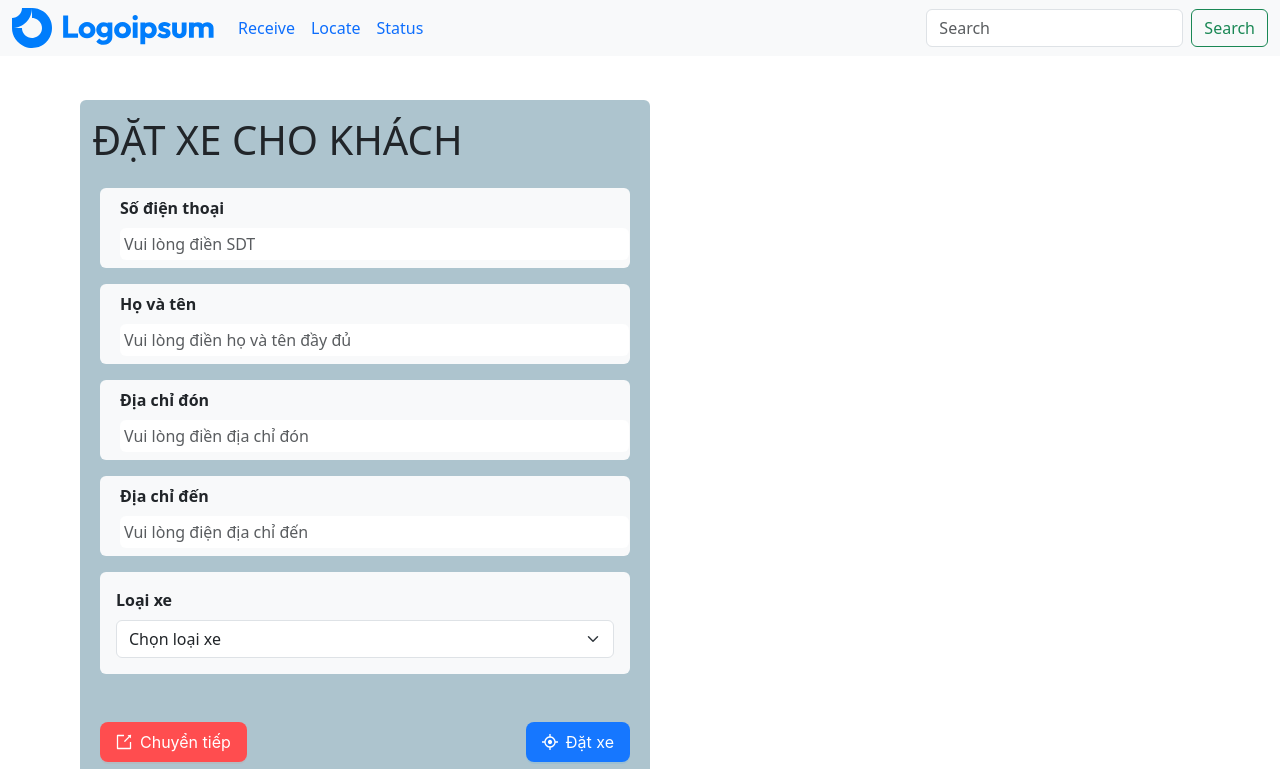
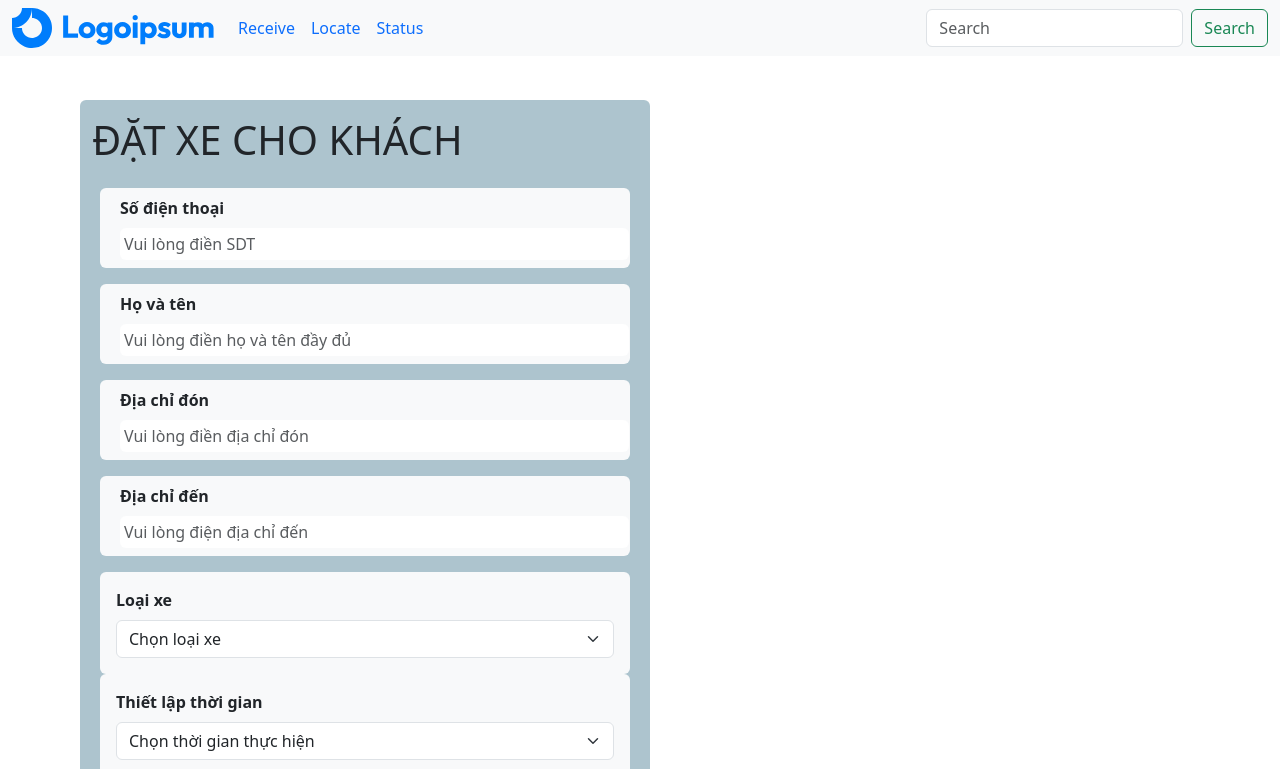
Before and after one commit to rayleigh420/KTPM_StaffCenter_Website_Client_App, a React (Vite) app: page / in a window 1280 px wide. Shown: the top 769 px of the page. Built offline with nearby package versions, Linux system fonts and the light colour scheme.

Commit message:
Add time pick up

```diff
--- a/src/components/Receive/Receive.jsx
+++ b/src/components/Receive/Receive.jsx
@@ -315,6 +315,19 @@ function Receive() {
 								</Form.Select>
 							</Form.Group>
 
+							<Form.Group
+								className="bg-light rounded p-3"
+								style={{ paddingLeft: '12px' }}
+							>
+								<Form.Label className="fw-bold">Thiết lập thời gian</Form.Label>
+								<Form.Select aria-label="Default select example">
+									<option value="">Chọn thời gian thực hiện</option>
+									<option value="now">Ngay bây giờ</option>
+									<option value="1h">1h sau</option>
+									<option value="2h">2h sau</option>
+								</Form.Select>
+							</Form.Group>
+
 							<div className="mt-5 d-flex justify-content-between">
 								<Button
 									type="primary"
```
